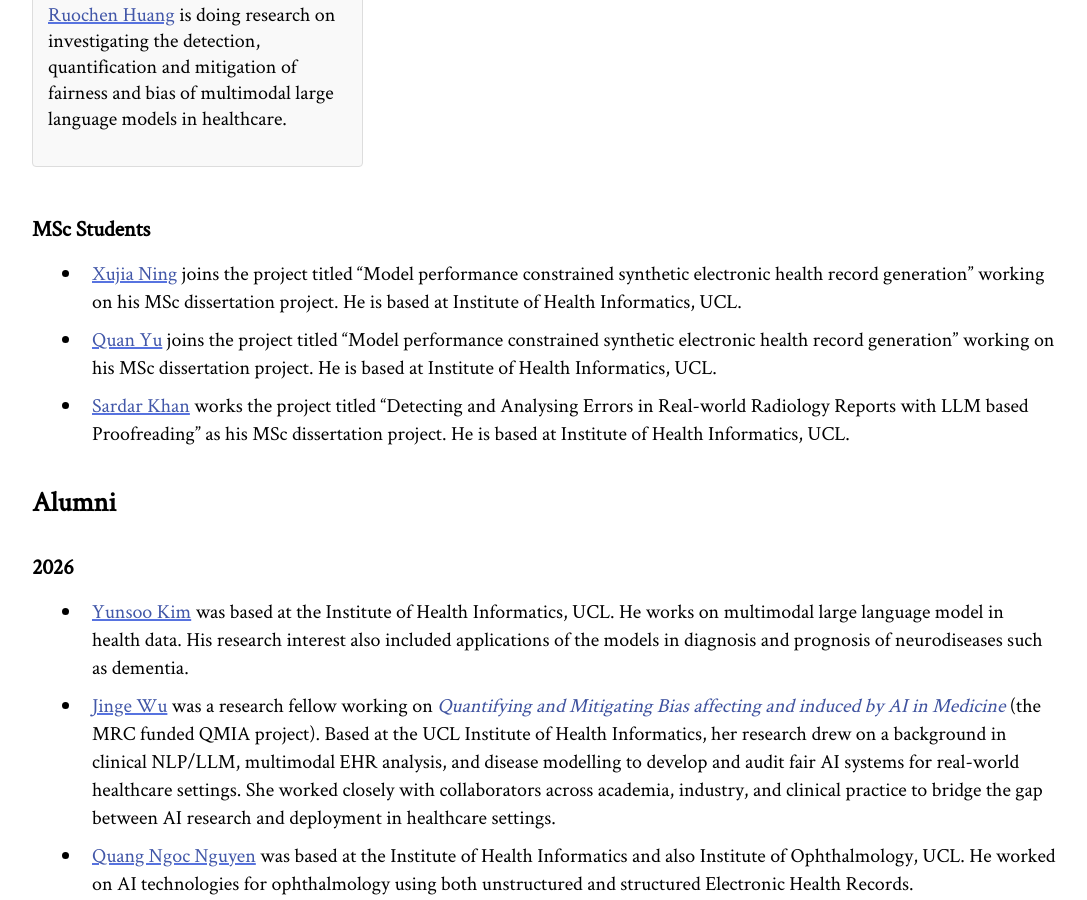
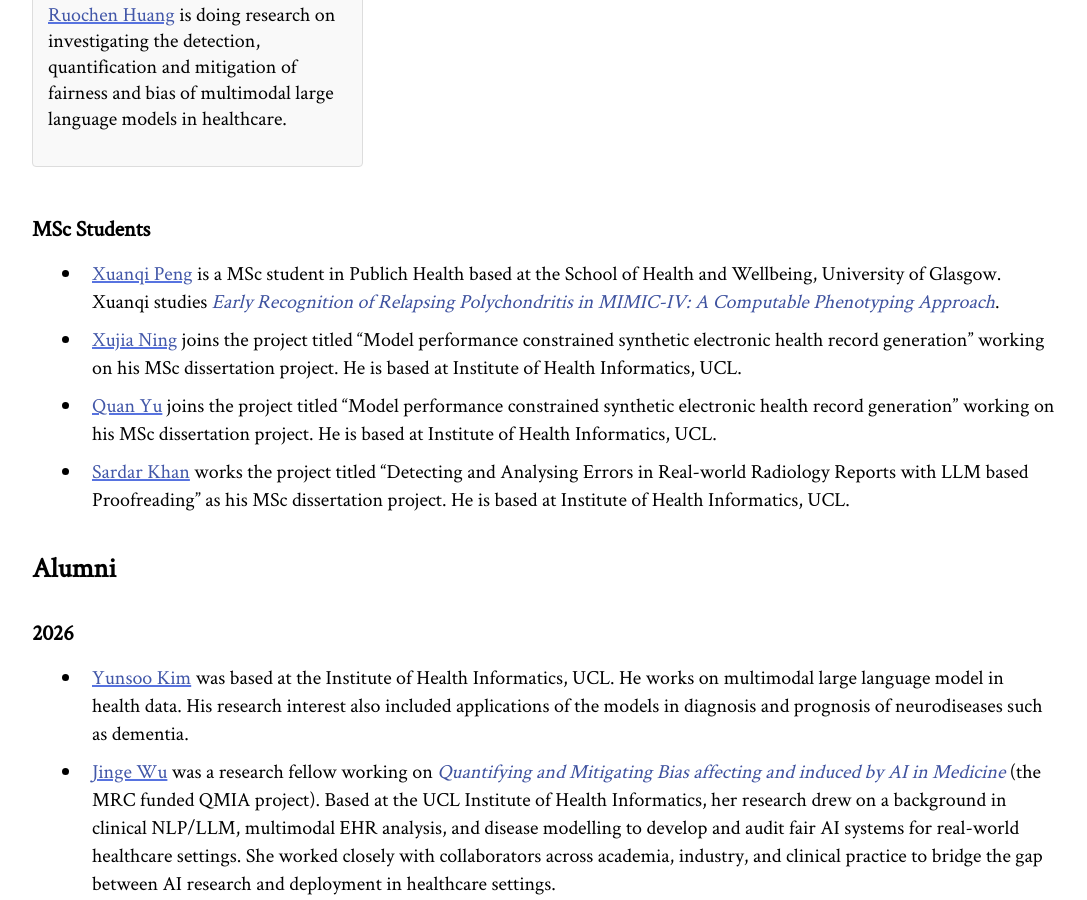
Before and after one commit to knowlab/knowlab.github.io, a Jekyll site: the page built from members.md, in a window 1280 px wide and 900 px high, scrolled down 3206 px. Shown: the whole window, without its empty margins (96-1183 px from the left). Built offline with Jekyll 4.4.1, drawn with Linux system fonts in a browser that asks for light colours; comment, search, counter and statistics services are not loaded.

Commit message:
updated members

```diff
--- a/members.md
+++ b/members.md
@@ -76,6 +76,7 @@ better respiratory care</i>.
 </ul>
 
 ### MSc Students
+- <a id="XQP">Xuanqi Peng</a> is a MSc student in Publich Health based at the School of Health and Wellbeing, University of Glasgow. Xuanqi studies *Early Recognition of Relapsing Polychondritis in MIMIC-IV: A Computable Phenotyping Approach*.
 - <a id="XJN">Xujia Ning</a> joins the project titled "Model performance constrained synthetic electronic health record generation" working on his MSc dissertation project. He is based at Institute of Health Informatics, UCL.
 - <a id="QY2025">Quan Yu</a> joins the project titled "Model performance constrained synthetic electronic health record generation" working on his MSc dissertation project. He is based at Institute of Health Informatics, UCL.
 - <a id="SardarK">Sardar Khan</a> works the project titled "Detecting and Analysing Errors in Real-world Radiology Reports with LLM based Proofreading" as his MSc dissertation project. He is based at Institute of Health Informatics, UCL.
```
Also changed, not shown: _posts/2026-05-27-llm-bawr-zjj.md (+1 -1 lines).
